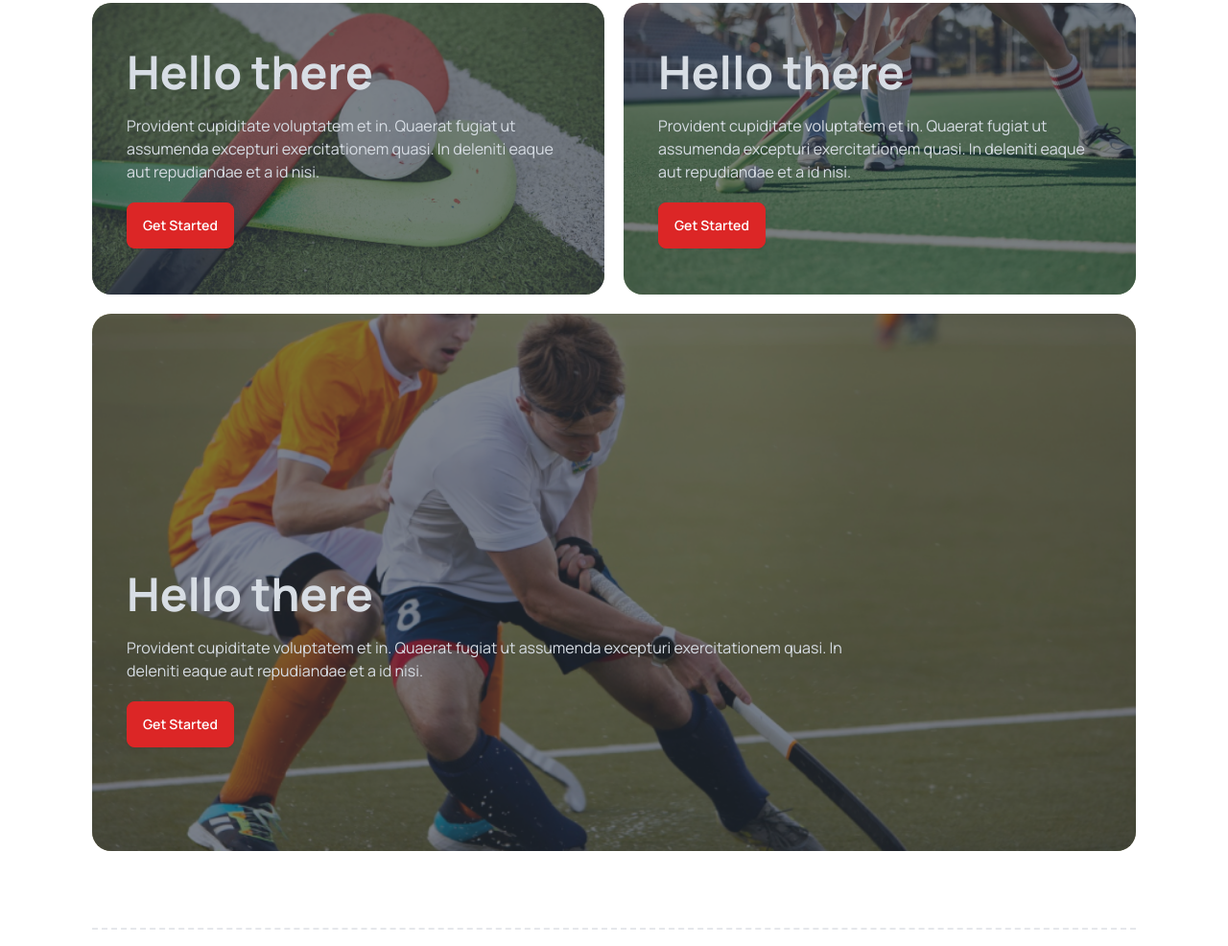
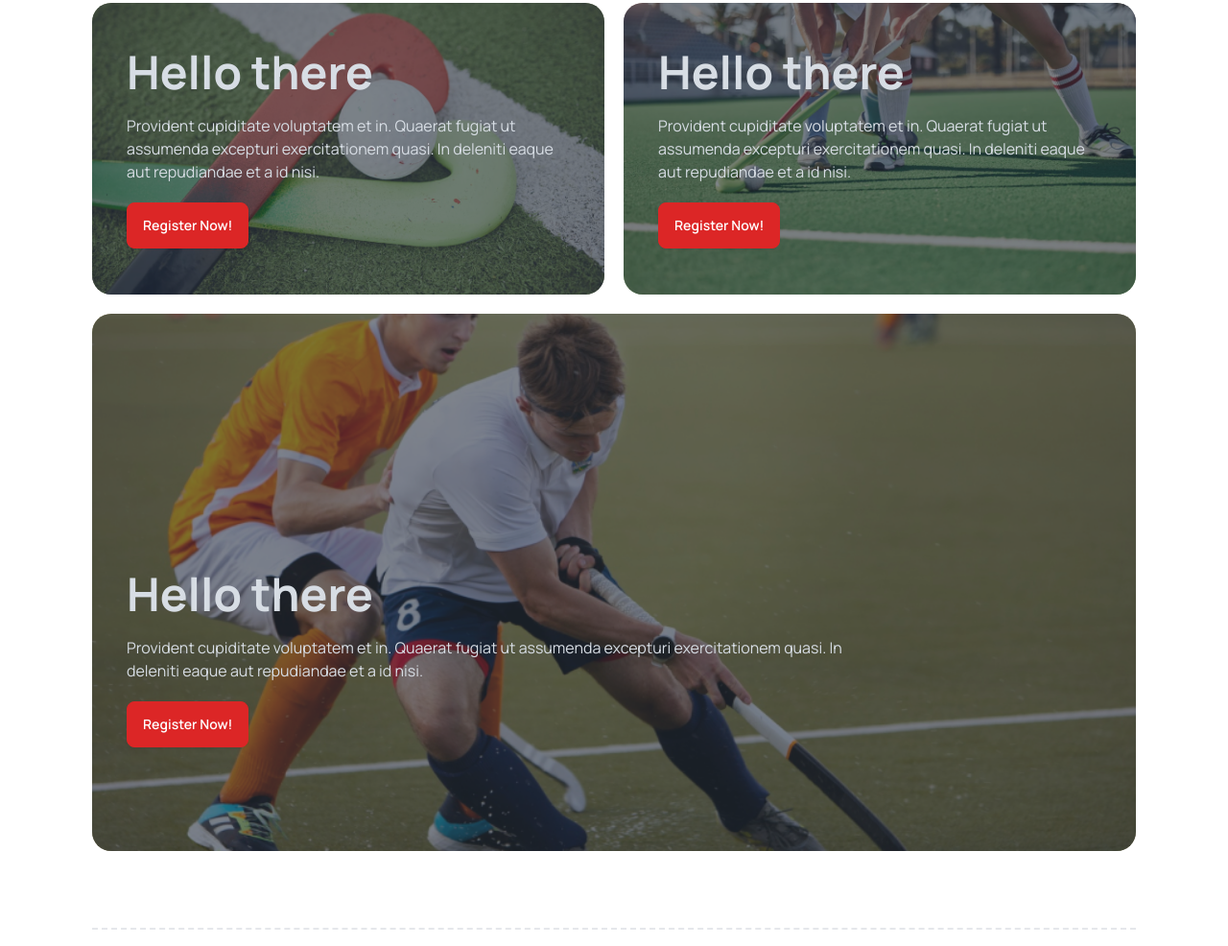
Before and after one commit to lilycm/hockey-web, a plain HTML site: page index.html in a window 1280 px wide. Shown: the part 1629-2615 px from the top of the page at 96% size. Drawn offline with nearby package versions, Linux system fonts and the light colour scheme.

Commit message:
change button text

```diff
--- a/index.html
+++ b/index.html
@@ -191,7 +191,7 @@
                             <h1 class="mb-5 text-5xl font-bold">Hello there</h1>
                             <p class="mb-5">Provident cupiditate voluptatem et in. Quaerat fugiat ut assumenda excepturi
                                 exercitationem quasi. In deleniti eaque aut repudiandae et a id nisi.</p>
-                            <button class="btn bg-red-600 p-4 border-red-600 text-white hover:bg-black">Get Started</button>
+                            <button class="btn bg-red-600 p-4 border-red-600 text-white hover:bg-black">Register Now!</button>
                         </div>
                     </div>
                 </div>
@@ -203,7 +203,7 @@
                             <h1 class="mb-5 text-5xl font-bold">Hello there</h1>
                             <p class="mb-5">Provident cupiditate voluptatem et in. Quaerat fugiat ut assumenda excepturi
                                 exercitationem quasi. In deleniti eaque aut repudiandae et a id nisi.</p>
-                            <button class="btn bg-red-600 p-4 border-red-600 text-white hover:bg-black">Get Started</button>
+                            <button class="btn bg-red-600 p-4 border-red-600 text-white hover:bg-black">Register Now!</button>
                         </div>
                     </div>
                 </div>
@@ -216,7 +216,7 @@
                         <h1 class="mb-5 text-5xl font-bold">Hello there</h1>
                         <p class="mb-5 w-3/4">Provident cupiditate voluptatem et in. Quaerat fugiat ut assumenda
                             excepturi exercitationem quasi. In deleniti eaque aut repudiandae et a id nisi.</p>
-                        <button class="btn bg-red-600 p-4 border-red-600 text-white hover:bg-black">Get Started</button>
+                        <button class="btn bg-red-600 p-4 border-red-600 text-white hover:bg-black">Register Now!</button>
                     </div>
                 </div>
             </div>
```
